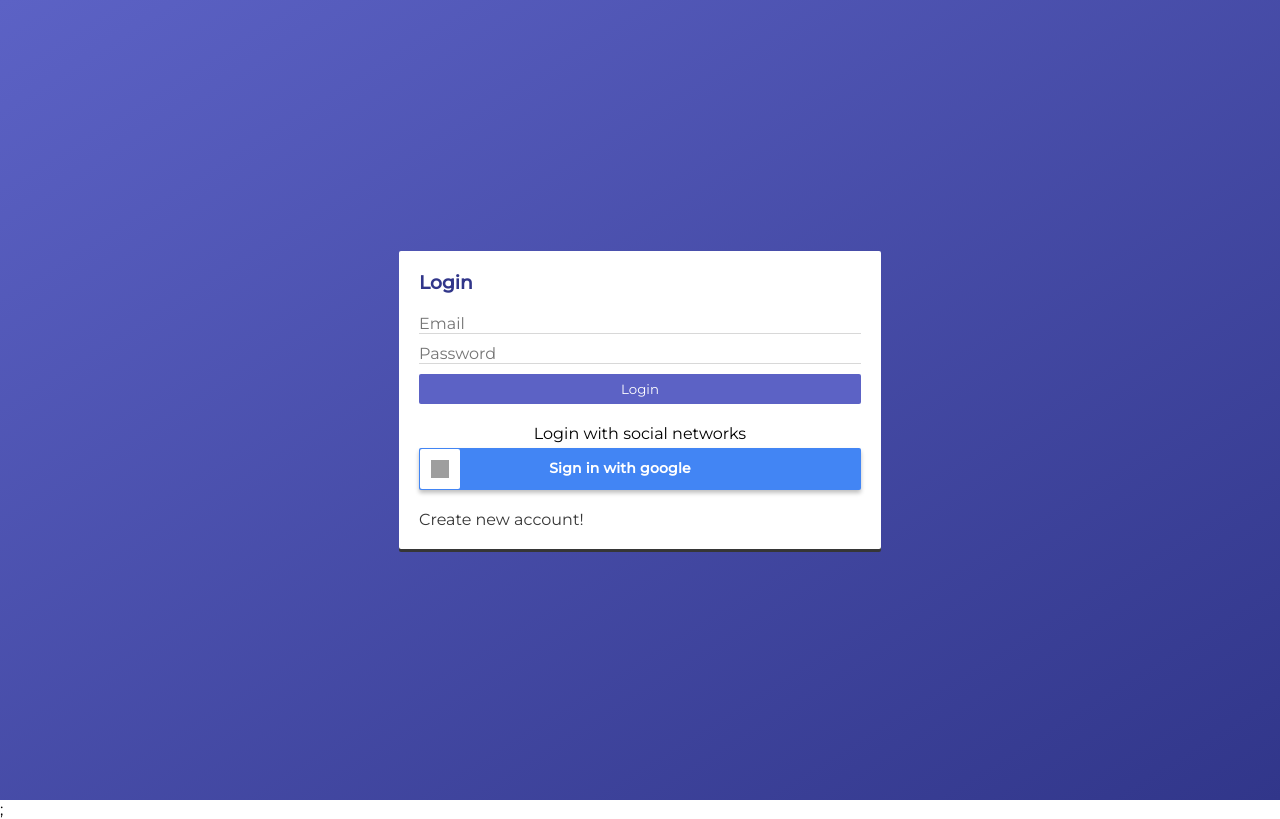
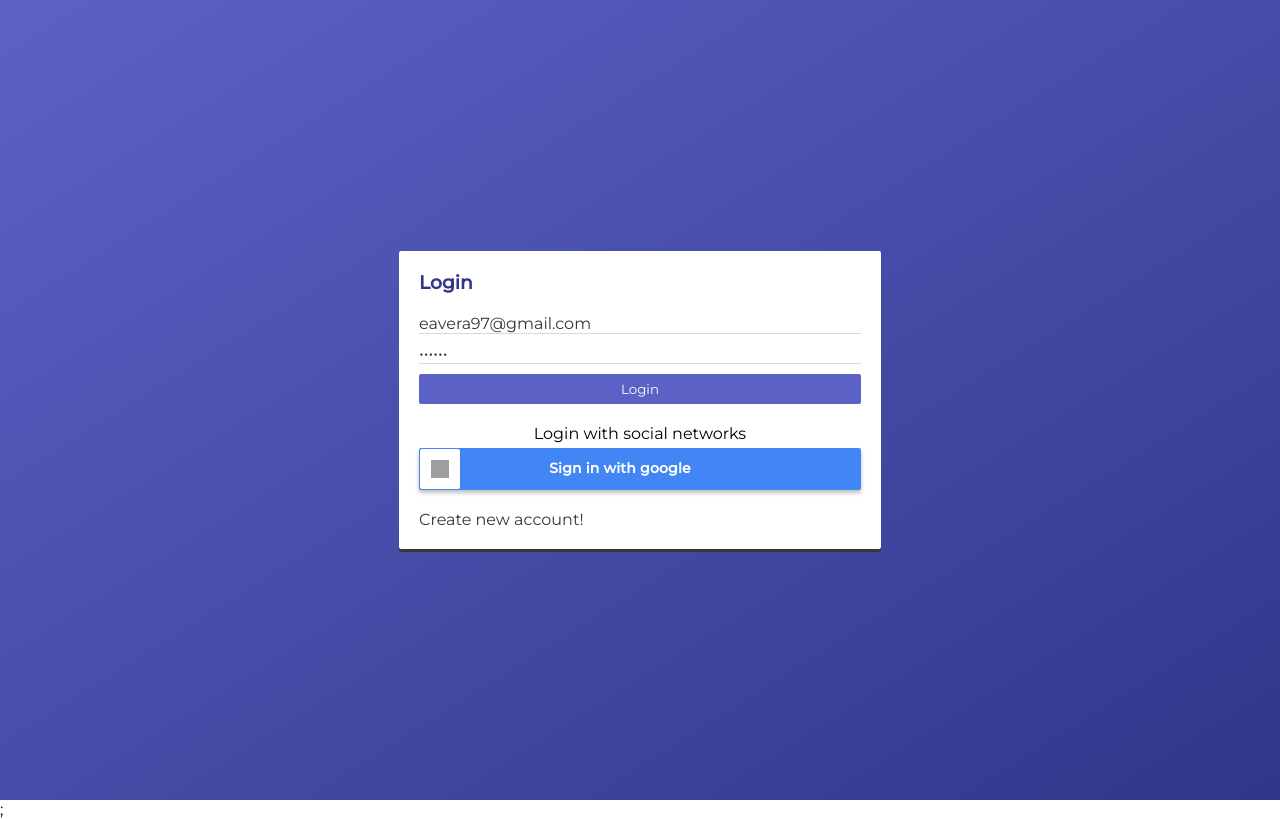
Before and after one commit to ewa1do/React-Course, a React (Vite) app in the folder journal-app/: page /auth/login in a window 1280 px wide. Built offline with nearby package versions, Linux system fonts and the light colour scheme; grey boxes are pictures that could not be loaded.

Commit message:
primer dispath de una accion a nuestro store

```diff
--- /dev/null
+++ b/journal-app/src/actions/auth.js
@@ -0,0 +1,11 @@
+import { types } from '../types/types';
+
+export const login = (uid, displayName) => {
+  return {
+    type: types.login,
+    payload: {
+      uid,
+      displayName,
+    },
+  };
+};
--- a/journal-app/src/components/auth/LoginScreen.jsx
+++ b/journal-app/src/components/auth/LoginScreen.jsx
@@ -1,23 +1,45 @@
 import { Link } from 'react-router-dom';
+import { useDispatch } from 'react-redux';
+
+import { useForm } from '../../hooks/useForm';
+import { login } from '../../actions/auth';
 
 export const LoginScreen = () => {
+  const dispatch = useDispatch();
+
+  const [formValues, handleInputChange] = useForm({
+    email: 'eavera97@gmail.com',
+    password: 123456,
+  });
+
+  const { email, password } = formValues;
+
+  const handleSubmitLogin = e => {
+    e.preventDefault();
+    dispatch(login(12345, 'Eduardo'));
+  };
+
   return (
     <>
       <h3 className='auth__title'>Login</h3>
 
-      <form>
+      <form onSubmit={handleSubmitLogin}>
         <input
           type='text'
           placeholder='Email'
           name='email'
           className='auth__input'
           autoComplete='off'
+          value={email}
+          onChange={handleInputChange}
         />
         <input
           type='password'
           placeholder='Password'
           name='password'
           className='auth__input'
+          value={password}
+          onChange={handleInputChange}
         />
         <button
           type='submit'
```
